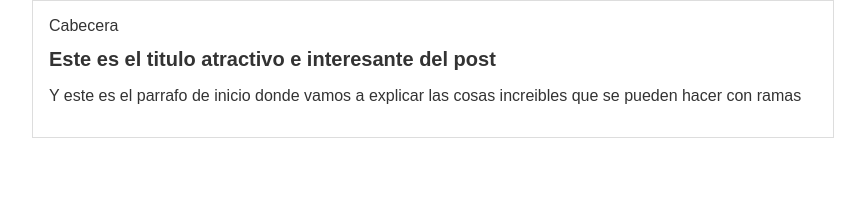
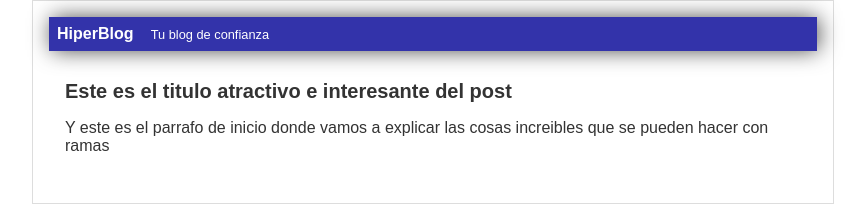
Before and after one commit to Jhuva/HyperBlog, a plain HTML site: page blogpost.html in a window 1280 px wide. Shown: the whole page, without its empty margins (207-1072 px from the left). Drawn offline with Linux system fonts and the light colour scheme.

Commit message:
Finalizada la cabecera con diseño azul

```diff
--- a/blogpost.html
+++ b/blogpost.html
@@ -9,7 +9,8 @@
 <body>
     <div id = "container">
         <div id="cabecera">
-            Cabecera
+            HiperBlog
+            <span id="tagline">Tu blog de confianza</span>
         </div>
         <div id = "post">
             <h1>Este es el titulo atractivo e interesante del post</h1>
--- a/css/styles.css
+++ b/css/styles.css
@@ -6,7 +6,21 @@ body {
     margin: 0;
     padding: 0;
 }
+#cabecera {
+    background: #33A;
+    box-shadow: 2px 0px 22px -1px rgba(0,0,0,0.75);
+    color: white;
+    font-weight: bold;
+    margin: 0;
+    padding: 0.5em;
 
+}
+#tagline {
+    padding: 0 0 0 1em;
+    font-weight: normal;
+    font-size: 0.8em;
+
+}
 #container {
     width: 60%;
     padding: 1em;
@@ -18,3 +32,6 @@ body {
 #container h1 {
     font-size : 20px;
 }
+#post {
+    padding: 1em;
+}
```
